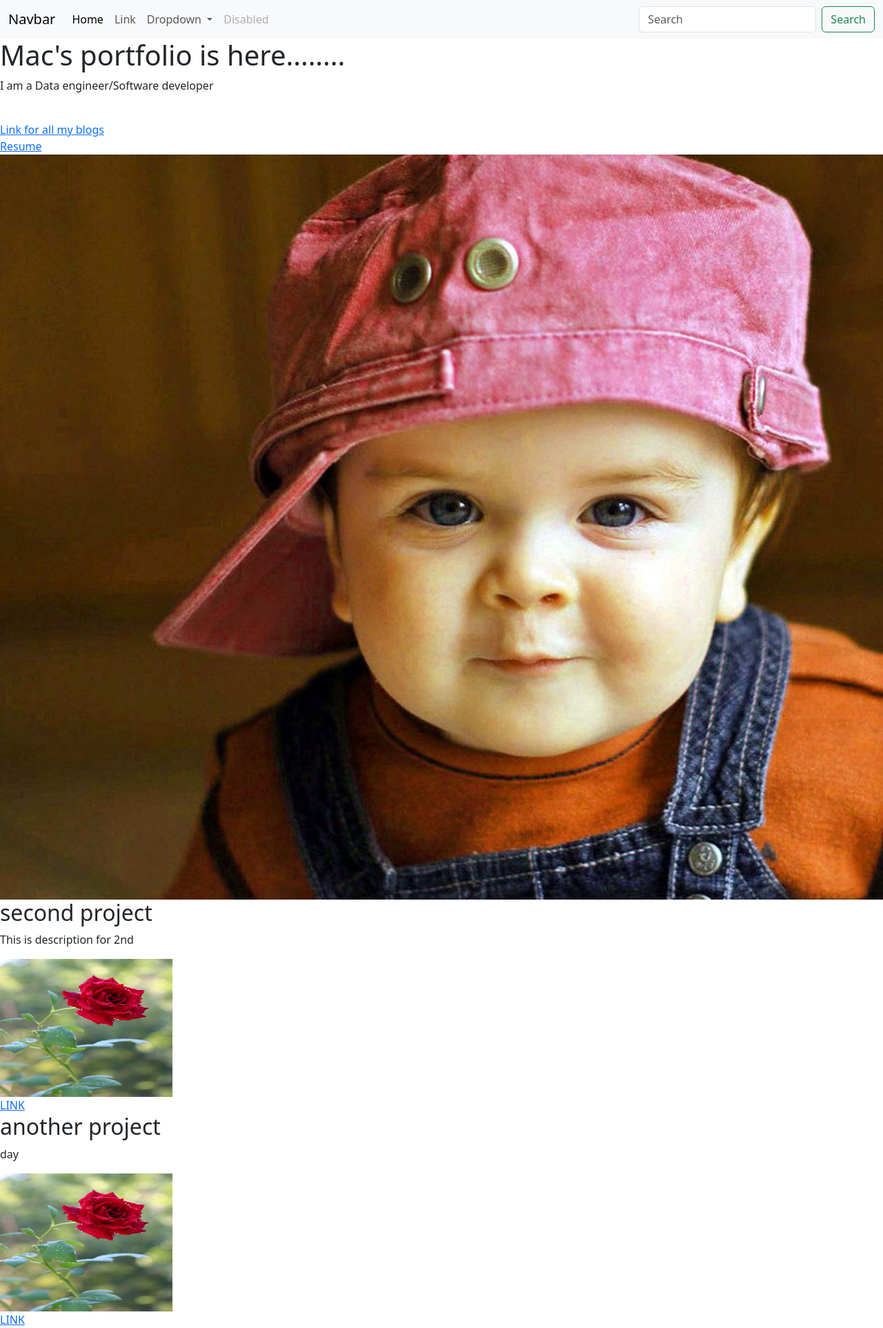
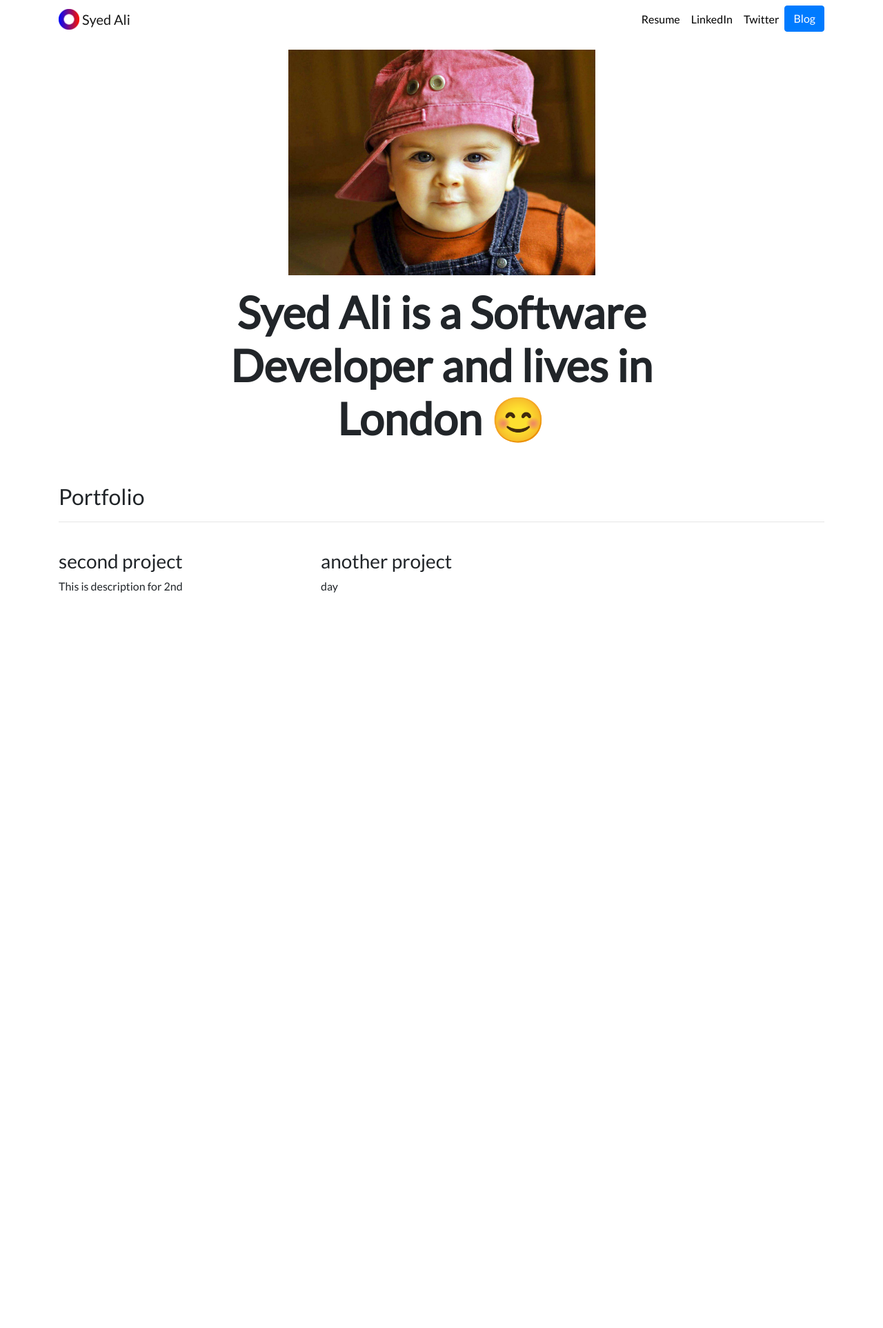
Before and after one commit to Syed476/django_projects, a Django app: page / in a window 1280 px wide; the page is wider, and only the part inside the window is pictured. Shown: that part at 69% size. After the commit the page ends 859 px from the top of that part, so only its background shows below. Run offline with Django 4.2, Linux system fonts and the light colour scheme; data comes from the database, SQL or seed files in the repository; some libraries are stand-ins or nearby versions.

Commit message:
Project updated

```diff
--- /dev/null
+++ b/personal_portfolio-project/portfolio/static/portfolio/custom.css
@@ -0,0 +1,24 @@
+.navbar-nav .nav-link {
+    color: rgba(0,0,0,1) !important;
+}
+
+.navbar-nav .nav-link:hover {
+    color: rgba(0,0,0,.5) !important;
+}
+
+body {
+    font-family: 'Lato', sans-serif;
+}
+
+#blogtitle {
+    font-size: 6rem;
+}
+
+@media (min-width: 992px) {
+    #hometext {
+        font-size: 4rem;
+    }
+    #blogdetailtitle {
+        font-size: 5rem;
+    }
+}
--- a/personal_portfolio-project/portfolio/templates/portfolio/base.html
+++ b/personal_portfolio-project/portfolio/templates/portfolio/base.html
@@ -1,51 +1,62 @@
+{% load static %}
 <!doctype html>
 <html lang="en">
+
 <head>
+  <!-- Required meta tags -->
   <meta charset="utf-8">
-    <meta name="viewport" content="width=device-width, initial-scale=1">
-    <title>Bootstrap demo</title>
-    <link href="https://cdn.jsdelivr.net/npm/bootstrap@5.3.0/dist/css/bootstrap.min.css" rel="stylesheet" integrity="sha384-9ndCyUaIbzAi2FUVXJi0CjmCapSmO7SnpJef0486qhLnuZ2cdeRhO02iuK6FUUVM" crossorigin="anonymous">
+  <meta name="viewport" content="width=device-width, initial-scale=1, shrink-to-fit=no">
+
+  <!-- Bootstrap CSS -->
+  <link rel="stylesheet" href="https://stackpath.bootstrapcdn.com/bootstrap/4.4.1/css/bootstrap.min.css" integrity="sha384-Vkoo8x4CGsO3+Hhxv8T/Q5PaXtkKtu6ug5TOeNV6gBiFeWPGFN9MuhOf23Q9Ifjh" crossorigin="anonymous">
+
+  <link rel="stylesheet" href="{% static "portfolio/custom.css" %}">
+
+  <link href="https://fonts.googleapis.com/css?family=Lato&display=swap" rel="stylesheet">
+
+  <link rel="icon" type="image/png" href="{% static "portfolio/Logo.png" %}">
+
+  <title>Syed Maqsood Ali</title>
 </head>
+
 <body>
-    <nav class="navbar navbar-expand-lg bg-body-tertiary">
-        <div class="container-fluid">
-          <a class="navbar-brand" href="#">Navbar</a>
-          <button class="navbar-toggler" type="button" data-bs-toggle="collapse" data-bs-target="#navbarSupportedContent" aria-controls="navbarSupportedContent" aria-expanded="false" aria-label="Toggle navigation">
+
+  <nav id="topNav" class="navbar navbar-expand-md navbar-light">
+    <div class="container">
+      <a class="navbar-brand" href="{% url 'home' %}">
+        <img src="{% static "portfolio/Logo.png" %}" width="30" height="30" class="d-inline-block align-top" alt="Nick's Logo">
+        <span>Syed Ali</span>
+      </a>
+      <button class="navbar-toggler" type="button" data-toggle="collapse" data-target="#navbarNav" aria-controls="navbarNav" aria-expanded="false" aria-label="Toggle navigation">
         <span class="navbar-toggler-icon"></span>
       </button>
-          <div class="collapse navbar-collapse" id="navbarSupportedContent">
-            <ul class="navbar-nav me-auto mb-2 mb-lg-0">
+      <div class="collapse navbar-collapse text-center" id="navbarNav">
+        <ul class="navbar-nav ml-auto">
           <li class="nav-item">
-                <a class="nav-link active" aria-current="page" href="#">Home</a>
+            <a class="nav-link" href="{% static "portfolio/Brandao.pdf" %}">Resume</a>
           </li>
           <li class="nav-item">
-                <a class="nav-link" href="#">Link</a>
-              </li>
-              <li class="nav-item dropdown">
-                <a class="nav-link dropdown-toggle" href="#" role="button" data-bs-toggle="dropdown" aria-expanded="false">
-                  Dropdown
-                </a>
-                <ul class="dropdown-menu">
-                  <li><a class="dropdown-item" href="#">Action</a></li>
-                  <li><a class="dropdown-item" href="#">Another action</a></li>
-                  <li><hr class="dropdown-divider"></li>
-                  <li><a class="dropdown-item" href="#">Something else here</a></li>
-                </ul>
+            <a class="nav-link" href="https://www.linkedin.com/in/nick-walter/" target="_blank">LinkedIn</a>
           </li>
           <li class="nav-item">
-                <a class="nav-link disabled">Disabled</a>
+            <a class="nav-link" href="https://twitter.com/ZappyCode" target="_blank">Twitter</a>
+          </li>
+          <li>
+            <a role="button" href="{% url 'blog:all_blogs' %}" class="btn btn-primary">Blog</a>
           </li>
         </ul>
-            <form class="d-flex" role="search">
-              <input class="form-control me-2" type="search" placeholder="Search" aria-label="Search">
-              <button class="btn btn-outline-success" type="submit">Search</button>
-            </form>
       </div>
     </div>
   </nav>
+  <div class="container">
     {% block content %}{% endblock %}
+  </div>
 
+  <!-- Optional JavaScript -->
+  <!-- jQuery first, then Popper.js, then Bootstrap JS -->
+  <script src="https://code.jquery.com/jquery-3.4.1.slim.min.js" integrity="sha384-J6qa4849blE2+poT4WnyKhv5vZF5SrPo0iEjwBvKU7imGFAV0wwj1yYfoRSJoZ+n" crossorigin="anonymous"></script>
+  <script src="https://cdn.jsdelivr.net/npm/popper.js@1.16.0/dist/umd/popper.min.js" integrity="sha384-Q6E9RHvbIyZFJoft+2mJbHaEWldlvI9IOYy5n3zV9zzTtmI3UksdQRVvoxMfooAo" crossorigin="anonymous"></script>
+  <script src="https://stackpath.bootstrapcdn.com/bootstrap/4.4.1/js/bootstrap.min.js" integrity="sha384-wfSDF2E50Y2D1uUdj0O3uMBJnjuUD4Ih7YwaYd1iqfktj0Uod8GCExl3Og8ifwB6" crossorigin="anonymous"></script>
+</body>
 
-    <script src="https://cdn.jsdelivr.net/npm/bootstrap@5.3.0/dist/js/bootstrap.bundle.min.js" integrity="sha384-geWF76RCwLtnZ8qwWowPQNguL3RmwHVBC9FhGdlKrxdiJJigb/j/68SIy3Te4Bkz" crossorigin="anonymous"></script>
-  </body>
 </html>
--- a/personal_portfolio-project/portfolio/templates/portfolio/home.html
+++ b/personal_portfolio-project/portfolio/templates/portfolio/home.html
@@ -1,36 +1,40 @@
-{% extends 'portfolio/base.html' %}
-{% block content %}
-    <h1> Mac's portfolio is here........</h1>
-    <p> I am a Data engineer/Software developer</p>
-
-
-<br>
+{% extends "portfolio/base.html" %}
 
 {% load static %}
 
-<a href="{% url 'blog:all_blogs'  %}">Link for all my blogs</a>
+{% block content %}
 
-<br>
-<a href="{% static 'portfolio/Brandao.pdf' %}">Resume</a>
+<div class="row justify-content-center my-3">
+  <div class="col-5">
+    <img src="{% static 'portfolio/boy.jpg' %}" class="img-fluid">
+  </div>
+</div>
 
-<br>
+<div class="row justify-content-center mb-3">
+  <div class="col-md-9 text-center">
+    <h1 id="hometext" class="font-weight-bold">Syed Ali is a Software Developer and lives in London 😊</h1>
+  </div>
+</div>
 
-<img src="{% static 'portfolio/boy.jpg' %}">
+<h2 class="mt-5">Portfolio</h2>
+<hr>
+<div class="row">
+  {% for project in projects %}
+  <div class="col-lg-4 col-md-6">
 
+    {% if project.url %}
+    <a href="{{ project.url }}">
+      <img src="{{ project.image.url }}" class="img-fluid mb-2">
+    </a>
+    {% else %}
 
-{% for project in projects %}
+    <img src="{{ project.image.url }}" class="img-fluid mb-2">
+    {% endif %}
+    <h3>{{ project.title }}</h3>
+    <p>{{ project.description }}</p>
 
-<h2>{{project.title}}</h2>
-<p>{{project.description}}</p>
-
-<img src ={{project.images.url}} height="200" width="250" >
-
-{% if project.url %}
-<br>
-<a href="{{project.url}}">LINK </a>
-</br>
-
-{% endif %}
-{% endfor %}
+  </div>
+  {% endfor %}
+</div>
 
 {% endblock %}
```
Also changed, not shown: personal_portfolio-project/portfolio/static/portfolio/Logo.png (added), personal_portfolio-project/portfolio/static/portfolio/SquareBlonde.jpg (added), 1 other file. Lines whose indentation alone changed are shown as unchanged.
